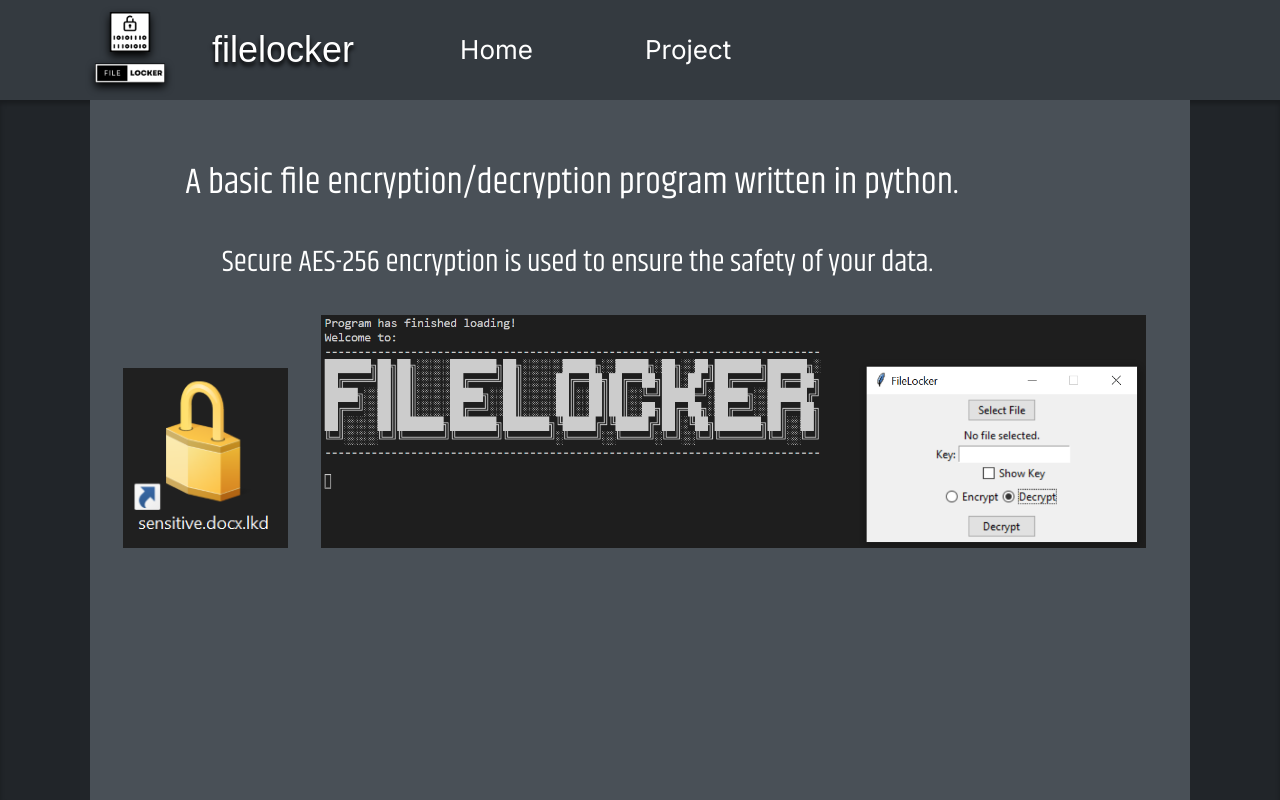
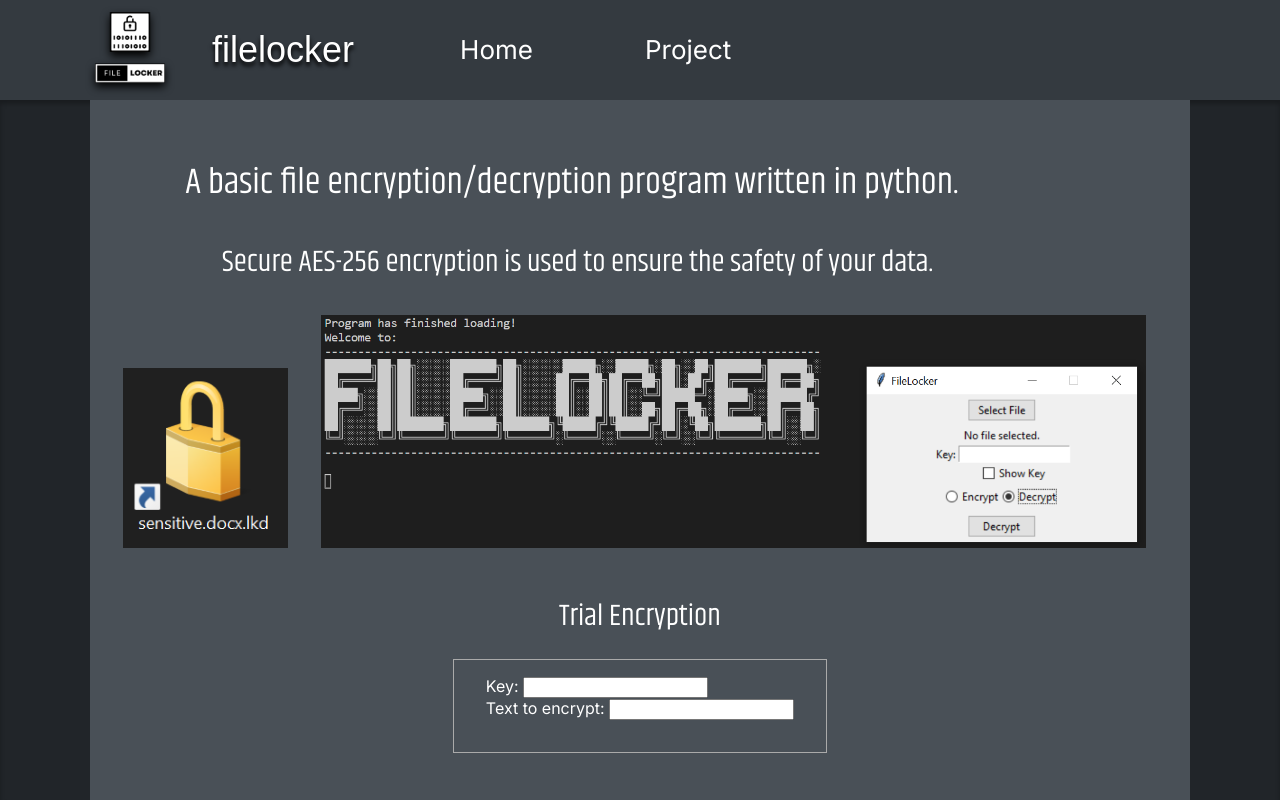
Before and after one commit to SebPilcher/website, a React (Vite) app: page / in a window 1280 px wide. Built offline with nearby package versions, Linux system fonts and the light colour scheme; a web font is replaced by a local one.

Commit message:
added encrypt box html

```diff
--- a/src/app/page/Page.tsx
+++ b/src/app/page/Page.tsx
@@ -1,6 +1,27 @@
-import styles from './Page.module.css'
+import { FormEvent, useState } from 'react';
+import styles from './Page.module.css';
+import { encrypt } from './crypto';
 
 function Page() {
+    const [key, setKey] = useState("");
+    const [text, setText] = useState("");
+
+    const ciphertext = encrypt(key, text);
+
+
+    function inputKey(event: FormEvent<HTMLInputElement>) {
+        const elem = event.target as HTMLInputElement;
+        elem.value;
+        setKey(elem.value);
+    }
+
+
+    function inputText(event: FormEvent<HTMLInputElement>) {
+        const elem = event.target as HTMLInputElement;
+        elem.value;
+        setText(elem.value);
+    }
+
 
     return(
         <div>
@@ -8,10 +29,26 @@ function Page() {
             <p className={styles.t2}>Secure AES-256 encryption is used to ensure the safety of your data.</p>
             <img className={styles.img1} src="./file.PNG" alt="Encrypted File"></img>
             <img className={styles.img2} src="./program.PNG" alt="Program Preview"></img>
-            <div className={styles.filler}></div>
+
+            <div className={styles.functionality}>
+                <h1>Trial Encryption</h1>
+                <div className={styles.box}>
+                    <div className={styles.inner}>
+                        <label>Key: </label>
+                        <input type="text" onInput={inputKey}></input>
+                        <br></br>
+                        <label>Text to encrypt: </label>
+                        <input onInput={inputText}></input>
+                        <p>{ciphertext}</p>
+                    </div>
+                </div>
+                <br></br>
+            </div>
+
         </div>
+
     )
 }
 
 
-export default Page
+export default Page;
```
